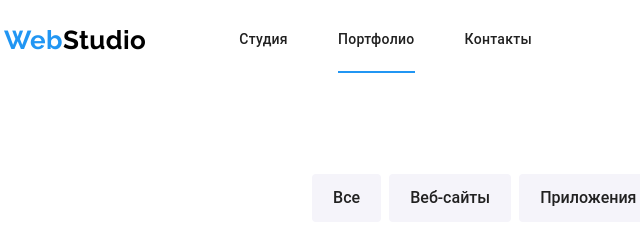
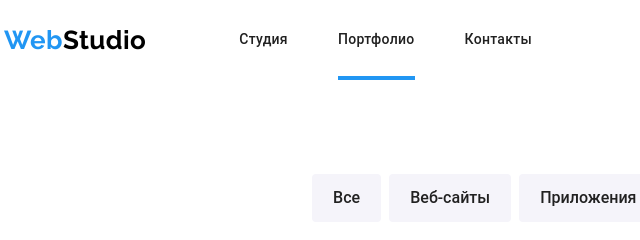
Before and after one commit to Bohdan1092/goit-murkap-hw-95, a plain HTML site: page portfolio.html in a window 1280 px wide. Shown: the top 240 px of the page, 36-676 px from the left. Drawn offline with nearby package versions, Linux system fonts and the light colour scheme.

Commit message:
crouven ficsid

```diff
--- a/css/styles.css
+++ b/css/styles.css
@@ -85,10 +85,10 @@ color: var(--logo-first-color);
 .crouven::after {
     content: "";
     right: 0;
-    bottom: -15px;
+    bottom: 0px;
     position: absolute;
     width: 100%;
-    height: 2px;
+    height: 4px;
     background-color: var(--logo-first-color);
 
 }
@@ -141,8 +141,8 @@ font-style: normal;
 font-weight: 500;
 line-height: 1.14;
 letter-spacing: 0.02em;
-padding-top: 10px;
-padding-bottom: 10px;
+padding-top: 32px;
+padding-bottom: 32px;
 transition-property: color;
 transition-duration: 250ms;
 transition-timing-function: cubic-bezier(0.4,0,0.2,1);
@@ -232,8 +232,8 @@ margin-left: auto;
 .header-nav {
     display: flex;
     align-items: center;
-    padding-top: 22px;
-    padding-bottom: 22px;
+    /* padding-top: 22px;
+    padding-bottom: 22px;    */
 }
 
                  /* huro */
```
